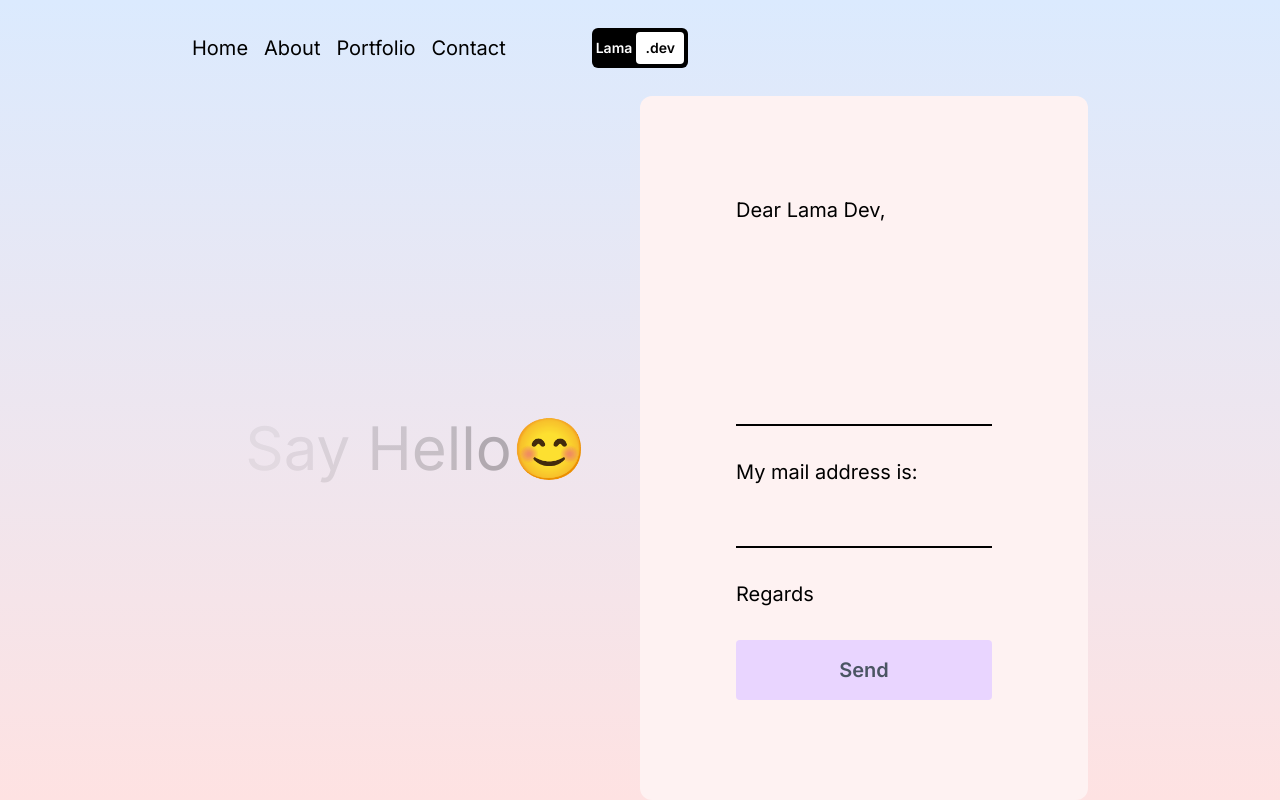
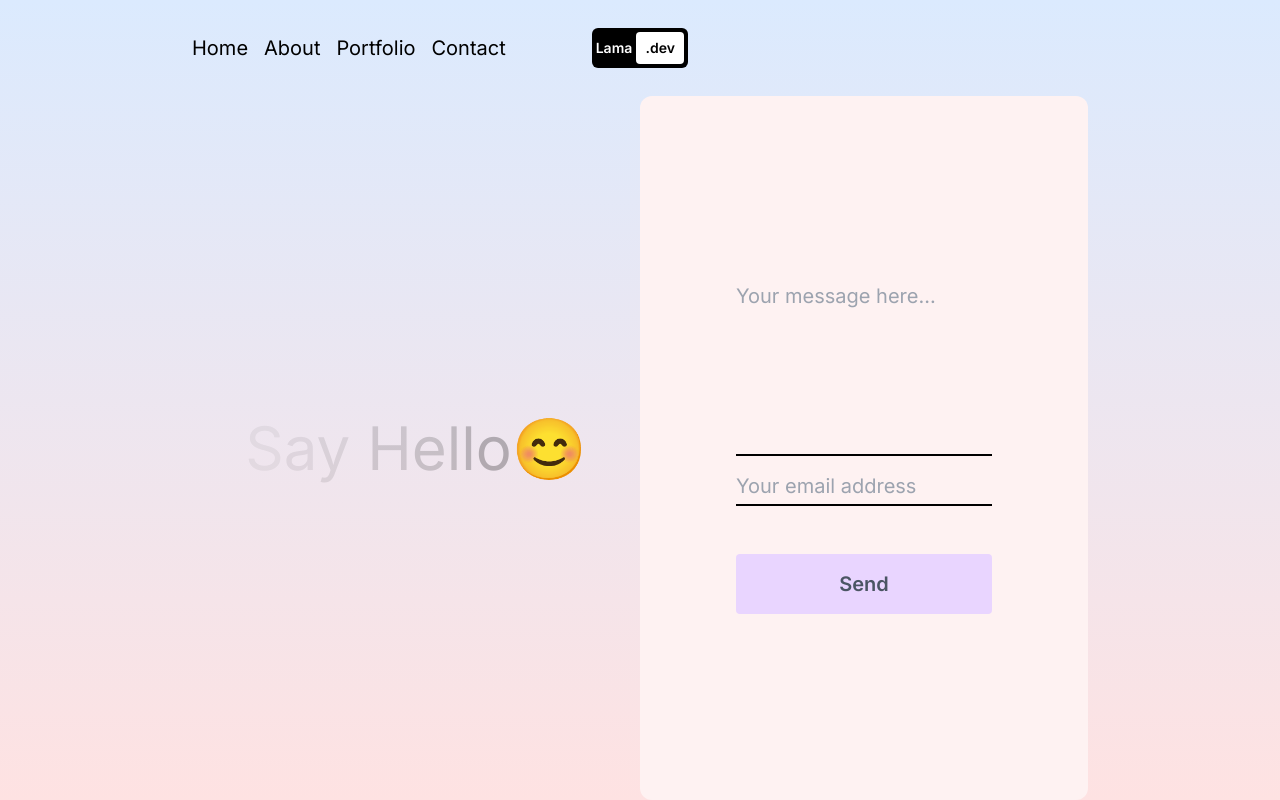
Before and after one commit to gelftheshot/portfolio, a Next.js app: page /contact in a window 1280 px wide. Built offline with nearby package versions, Linux system fonts and the light colour scheme.

Commit message:
adding the contact me section

```diff
--- a/app/contact/page.jsx
+++ b/app/contact/page.jsx
@@ -65,22 +65,29 @@ const ContactPage = () => {
         <form
           onSubmit={sendEmail}
           ref={form}
-          className="h-1/2 lg:h-full lg:w-1/2 bg-red-50 rounded-xl text-xl flex flex-col gap-8 justify-center p-24"
+          className="h-1/2 lg:h-full lg:w-1/2 bg-red-50 rounded-xl text-xl flex flex-col gap-4 justify-center p-24"
         >
-          <span>Dear Lama Dev,</span>
           <textarea
             rows={6}
-            className="bg-transparent border-b-2 border-b-black outline-none resize-none"
+            className="bg-red-50 border-b-2 border-b-black outline-none resize-none w-full pb-1"
             name="user_message"
+            placeholder="Your message here..."
+            style={{ cursor: 'text' }}
           />
-          <span>My mail address is:</span>
           <input
             name="user_email"
-            type="text"
-            className="bg-transparent border-b-2 border-b-black outline-none"
+            type="email"
+            className="bg-red-50 border-b-2 border-b-black outline-none w-full pb-1"
+            placeholder="Your email address"
+            required
+            style={{ cursor: 'text' }}
           />
-          <span>Regards</span>
-          <button className="bg-purple-200 rounded font-semibold text-gray-600 p-4">
+          <input
+            type="hidden"
+            name="to_email"
+            value="lihongebre@gmail.com"
+          />
+          <button className="bg-purple-200 rounded font-semibold text-gray-600 p-4 mt-8">
             Send
           </button>
           {success && (
--- a/app/portfolio/page.jsx
+++ b/app/portfolio/page.jsx
@@ -100,7 +100,7 @@ const PortfolioPage = () => {
             </defs>
             <text fill="#000">
               <textPath xlinkHref="#circlePath" className="text-xl">
-                Front-end Developer and UI Designer
+                Software Engineer, AI Developer, and DevOps Engineer
               </textPath>
             </text>
           </motion.svg>
```
